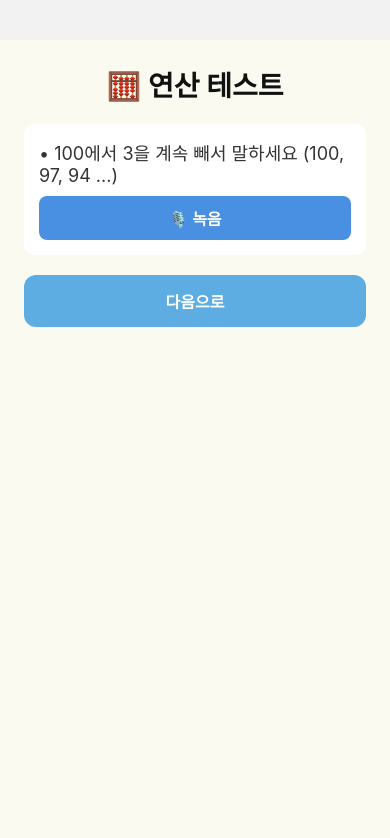
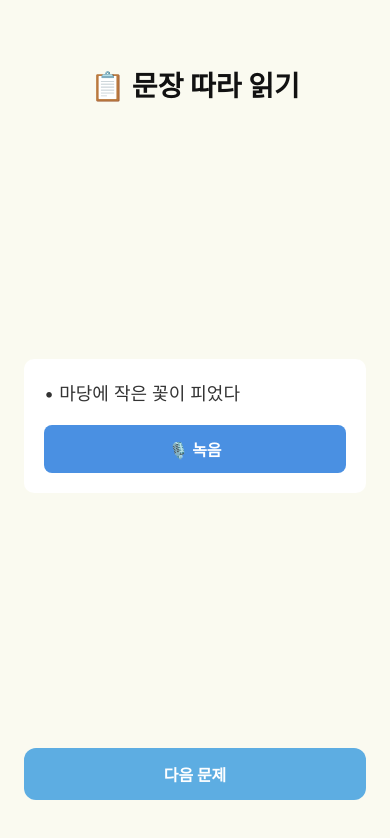
Before and after one commit to tkdudsh/test03, a React Native app: screen /Cal in a window 390 px wide. Shown: the top 838 px of the page. Built offline with nearby package versions, Linux system fonts and the light colour scheme.

Commit message:
문장따라하기 페이지 나눔

```diff
--- a/pages/Router.js
+++ b/pages/Router.js
@@ -11,6 +11,9 @@ import ImageJudgementPage from './testpages/ImageJudgementPage ';
 import FluencyPage from './testpages/FluencyPage ';
 import CalculationPage from './testpages/CalculationPage ';
 import UploadPage from './Upload';
+import Repeat1Page from './testpages/Repeat1Page';
+import Repeat2Page from './testpages/Repeat2Page';
+import Repeat3Page from './testpages/Repeat3Page';
 
 
 const Stack = createNativeStackNavigator();
@@ -23,6 +26,9 @@ export default function Router() {
         <Stack.Screen name="Tutorial" component={TutorialPage} />
 
         <Stack.Screen name="Repeat" component={RepeatSentencepage} />
+        <Stack.Screen name="Repeat1" component={Repeat1Page} />
+        <Stack.Screen name="Repeat2" component={Repeat2Page} />
+        <Stack.Screen name="Repeat3" component={Repeat3Page} />
         <Stack.Screen name="Image" component={ImageJudgementPage} />
         <Stack.Screen name="Fluency" component={FluencyPage} />
         <Stack.Screen name="Story" component={StorytellingPage} />
--- a/pages/TutorialPage.js
+++ b/pages/TutorialPage.js
@@ -68,7 +68,7 @@ export default function TutorialPage({navigation}) {
       )}
 
 <TouchableOpacity style={styles.recordButton}
-onPress={function(){navigation.navigate('Repeat')}}>
+onPress={function(){navigation.navigate('Repeat1')}}>
       <Text style={styles.buttonText}>
         테스트 시작
       </Text>
--- a/pages/testpages/CalculationPage .js
+++ b/pages/testpages/CalculationPage .js
@@ -1,24 +1,28 @@
-import React, { useRef, useState } from 'react';
-import { View, Text, StyleSheet, TouchableOpacity, Alert } from 'react-native';
+import React, { useState, useRef } from 'react';
+import { View, Text, StyleSheet, TouchableOpacity, Alert, Dimensions } from 'react-native';
 import { Audio } from 'expo-av';
 import useRecordingsStore from '../store/recordingsStore';
 
-export default function CalculationPage({ navigation }) {
-  const task = "100에서 3을 계속 빼서 말하세요 (100, 97, 94 ...)";
+const { height } = Dimensions.get('window');
+
+export default function RepeatSentencePage({ navigation }) {
+  const speechTasks = [
+    "마당에 작은 꽃이 피었다",
+    "어제는 비가 와서 집에 있었다",
+    "낮말은 새가 듣고 밤말은 쥐가 듣는다"
+  ];
+
+  const [currentIndex, setCurrentIndex] = useState(0);
+  const [recordings, setRecordings] = useState(Array(speechTasks.length).fill(null));
   const recordingRef = useRef(null);
   const timerRef = useRef(null);
-  const [recordingUri, setRecordingUri] = useState(null);
-  const [, forceRender] = useState(false); // ✅ UI 강제 리렌더용
   const addRecording = useRecordingsStore((state) => state.addRecording);
 
   const startRecording = async () => {
     try {
-      const { granted } = await Audio.requestPermissionsAsync();
-      if (!granted) {
-        Alert.alert("권한 필요", "마이크 접근을 허용해주세요.");
-        return;
-      }
+      if (recordingRef.current) return;
 
+      await Audio.requestPermissionsAsync();
       await Audio.setAudioModeAsync({
         allowsRecordingIOS: true,
         playsInSilentModeIOS: true,
@@ -29,17 +33,13 @@ export default function CalculationPage({ navigation }) {
       await newRecording.startAsync();
 
       recordingRef.current = newRecording;
-      forceRender((prev) => !prev); // ✅ 녹음 시작 시 UI 갱신
 
-      if (timerRef.current) clearTimeout(timerRef.current);
       timerRef.current = setTimeout(() => {
-        Alert.alert(
-          "⏱️ 녹음 완료",
-          "1분이 지났습니다",
-          [{ text: "확인", onPress: () => stopRecording() }]
-        );
+        stopRecording();
+        setTimeout(() => {
+          Alert.alert("⏱️ 녹음 완료", "1분이 지나 자동으로 녹음이 종료되었습니다.");
+        }, 100);
       }, 60000);
-
     } catch (err) {
       console.error("녹음 시작 오류:", err);
       Alert.alert("녹음 시작 오류");
@@ -57,26 +57,40 @@ export default function CalculationPage({ navigation }) {
 
       await recordingRef.current.stopAndUnloadAsync();
       const uri = recordingRef.current.getURI();
-      setRecordingUri(uri);
-      addRecording('Cal', uri);
 
-      console.log('✅ cal 저장됨:', uri);
+      const newRecordings = [...recordings];
+      newRecordings[currentIndex] = uri;
+      setRecordings(newRecordings);
 
+      addRecording('Repeat', uri);
       recordingRef.current = null;
-      forceRender((prev) => !prev); // ✅ 녹음 중지 후 UI 갱신
+
+      console.log('✅ repeat 저장됨:', uri);
     } catch (err) {
-      console.error('녹음 중지 오류:', err);
+      console.error("녹음 중지 오류:", err);
       Alert.alert("녹음 중지 오류");
     }
   };
 
+  const handleNext = () => {
+    if (!recordings[currentIndex]) {
+      Alert.alert("녹음 필요", "녹음을 완료한 후 다음 문제로 넘어갈 수 있습니다.");
+      return;
+    }
+
+    if (currentIndex < speechTasks.length - 1) {
+      setCurrentIndex(currentIndex + 1);
+    } else {
+      navigation.navigate('Image');
+    }
+  };
+
   return (
-    <View style={styles.container}>
-      <Text style={styles.title}>🧮 연산 테스트</Text>
+    <View style={[styles.pageContainer]}>
+      <Text style={styles.title}>📋 문장 따라 읽기</Text>
 
       <View style={styles.taskContainer}>
-        <Text style={styles.taskText}>• {task}</Text>
-
+        <Text style={styles.taskText}>• {speechTasks[currentIndex]}</Text>
         <TouchableOpacity
           style={styles.recordButton}
           onPress={() => {
@@ -92,28 +106,71 @@ export default function CalculationPage({ navigation }) {
           </Text>
         </TouchableOpacity>
 
-        {recordingUri && (
+        {recordings[currentIndex] && (
           <Text style={styles.uriText}>녹음 완료 ✔️</Text>
         )}
       </View>
 
       <TouchableOpacity
         style={[styles.nextButton, { backgroundColor: '#5DADE2' }]}
-        onPress={() => navigation.navigate('Story')}
+        onPress={handleNext}
       >
-        <Text style={styles.buttonText}>다음으로</Text>
+        <Text style={styles.buttonText}>
+          {currentIndex < speechTasks.length - 1 ? '다음 문제' : '다음 페이지'}
+        </Text>
       </TouchableOpacity>
     </View>
   );
 }
 
 const styles = StyleSheet.create({
-  container: { flex: 1, backgroundColor: '#FAFAF0', padding: 24, marginTop: 40 },
-  title: { fontSize: 28, fontWeight: 'bold', marginBottom: 20, textAlign: 'center', color: '#111' },
-  taskContainer: { backgroundColor: '#fff', borderRadius: 10, padding: 15, elevation: 2 },
-  taskText: { fontSize: 18, marginBottom: 10, color: '#333' },
-  recordButton: { backgroundColor: '#4A90E2', paddingVertical: 10, borderRadius: 8, alignItems: 'center' },
-  buttonText: { fontSize: 16, color: '#fff', fontWeight: 'bold' },
-  uriText: { fontSize: 14, color: 'green', marginTop: 8, textAlign: 'center' },
-  nextButton: { paddingVertical: 14, borderRadius: 12, alignItems: 'center', marginTop: 20 }
+  pageContainer: {
+    flex: 1,
+    backgroundColor: '#FAFAF0',
+    padding: 24,
+    justifyContent: 'space-between',
+    height: height
+  },
+  title: {
+    fontSize: 28,
+    fontWeight: 'bold',
+    marginTop: 40,
+    textAlign: 'center',
+    color: '#111'
+  },
+  taskContainer: {
+    marginVertical: 40,
+    backgroundColor: '#fff',
+    borderRadius: 10,
+    padding: 20,
+    elevation: 2
+  },
+  taskText: {
+    fontSize: 18,
+    marginBottom: 20,
+    color: '#333'
+  },
+  recordButton: {
+    backgroundColor: '#4A90E2',
+    paddingVertical: 12,
+    borderRadius: 8,
+    alignItems: 'center'
+  },
+  buttonText: {
+    fontSize: 16,
+    color: '#fff',
+    fontWeight: 'bold'
+  },
+  uriText: {
+    fontSize: 14,
+    color: 'green',
+    marginTop: 10,
+    textAlign: 'center'
+  },
+  nextButton: {
+    paddingVertical: 14,
+    borderRadius: 12,
+    alignItems: 'center',
+    marginBottom: 20
+  }
 });
--- a/pages/testpages/ImageJudgementPage .js
+++ b/pages/testpages/ImageJudgementPage .js
@@ -81,7 +81,7 @@ const stopRecording = async () => {
       <Text style={styles.title}>🖼️ 이미지 판단하기</Text>
 
       <Image style={styles.image}
-        source={require('../assets/person.jpg')}
+        source={require('../assets/Family.jpg')}
         resizeMode="contain"
       />
 
--- /dev/null
+++ b/pages/testpages/Repeat1Page.js
@@ -0,0 +1,10 @@
+import RepeatTemplatePage from './RepeatTemplatePage';
+export default function Repeat1Page({ navigation }) {
+  return (
+    <RepeatTemplatePage
+      sentence="마당에 작은 꽃이 피었다"
+      nextScreen="Repeat2"
+      navigation={navigation}
+    />
+  );
+}
--- /dev/null
+++ b/pages/testpages/RepeatTemplatePage.js
@@ -0,0 +1,108 @@
+import React, { useRef, useState } from 'react';
+import { View, Text, StyleSheet, TouchableOpacity, Alert } from 'react-native';
+import { Audio } from 'expo-av';
+import useRecordingsStore from '../store/recordingsStore';
+
+export default function RepeatTemplatePage({ sentence, nextScreen, navigation }) {
+  const recordingRef = useRef(null);
+  const timerRef = useRef(null);
+
+  const [isRecording, setIsRecording] = useState(false); // 🔸 녹음 상태 관리
+  const [recorded, setRecorded] = useState(false);
+  const addRecording = useRecordingsStore((state) => state.addRecording);
+
+  const startRecording = async () => {
+    try {
+      const permission = await Audio.requestPermissionsAsync();
+      if (!permission.granted) {
+        Alert.alert("마이크 권한이 필요합니다");
+        return;
+      }
+
+      await Audio.setAudioModeAsync({ allowsRecordingIOS: true, playsInSilentModeIOS: true });
+
+      const newRecording = new Audio.Recording();
+      await newRecording.prepareToRecordAsync(Audio.RECORDING_OPTIONS_PRESET_HIGH_QUALITY);
+      await newRecording.startAsync();
+
+      recordingRef.current = newRecording;
+      setIsRecording(true); // ✅ 녹음 시작 상태 업데이트
+
+      timerRef.current = setTimeout(() => {
+        stopRecording();
+        setTimeout(() => {
+          Alert.alert("⏱️ 녹음 완료", "1분이 지나 자동으로 녹음이 종료되었습니다.");
+        }, 100);
+      }, 60000);
+    } catch (err) {
+      console.error("녹음 시작 오류:", err);
+      Alert.alert("녹음 시작 오류");
+    }
+  };
+
+  const stopRecording = async () => {
+    try {
+      if (!recordingRef.current) return;
+
+      if (timerRef.current) {
+        clearTimeout(timerRef.current);
+        timerRef.current = null;
+      }
+
+      await recordingRef.current.stopAndUnloadAsync();
+      const uri = recordingRef.current.getURI();
+      addRecording("Repeat", uri);
+      setRecorded(true);
+      setIsRecording(false); // ✅ 녹음 중지 상태 업데이트
+
+      recordingRef.current = null;
+    } catch (err) {
+      console.error("녹음 중지 오류:", err);
+      Alert.alert("녹음 중지 오류");
+    }
+  };
+
+  return (
+    <View style={styles.container}>
+      <Text style={styles.title}>📋 문장 따라 읽기</Text>
+      <View style={styles.taskContainer}>
+        <Text style={styles.taskText}>{sentence}</Text>
+
+        <TouchableOpacity
+          style={styles.recordButton}
+          onPress={isRecording ? stopRecording : startRecording}
+        >
+          <Text style={styles.buttonText}>
+            {isRecording ? "⏹️ 중지" : "🎙️ 녹음"}
+          </Text>
+        </TouchableOpacity>
+
+        {recorded && <Text style={styles.uriText}>녹음 완료 ✔️</Text>}
+      </View>
+
+      <TouchableOpacity
+        style={[styles.nextButton, { backgroundColor: '#5DADE2' }]}
+        onPress={() => {
+          if (!recorded) {
+            Alert.alert("녹음 후 진행 가능합니다");
+            return;
+          }
+          navigation.navigate(nextScreen);
+        }}
+      >
+        <Text style={styles.buttonText}>다음</Text>
+      </TouchableOpacity>
+    </View>
+  );
+}
+
+const styles = StyleSheet.create({
+  container: { flex: 1, backgroundColor: '#FAFAF0', padding: 24, marginTop: 40, justifyContent: 'space-between' },
+  title: { fontSize: 28, fontWeight: 'bold', textAlign: 'center', color: '#111' },
+  taskContainer: { backgroundColor: '#fff', borderRadius: 10, padding: 20, elevation: 2 },
+  taskText: { fontSize: 18, marginBottom: 20, color: '#333' },
+  recordButton: { backgroundColor: '#4A90E2', paddingVertical: 12, borderRadius: 8, alignItems: 'center' },
+  buttonText: { fontSize: 16, color: '#fff', fontWeight: 'bold' },
+  uriText: { fontSize: 14, color: 'green', marginTop: 10, textAlign: 'center' },
+  nextButton: { paddingVertical: 14, borderRadius: 12, alignItems: 'center', marginBottom: 20 }
+});
```
Also changed, not shown: pages/testpages/Repeat2Page.js (added, +10 -0 lines), pages/testpages/Repeat3Page.js (added, +10 -0 lines), pages/assets/Family.jpg (added), pages/assets/person.jpg (deleted).
